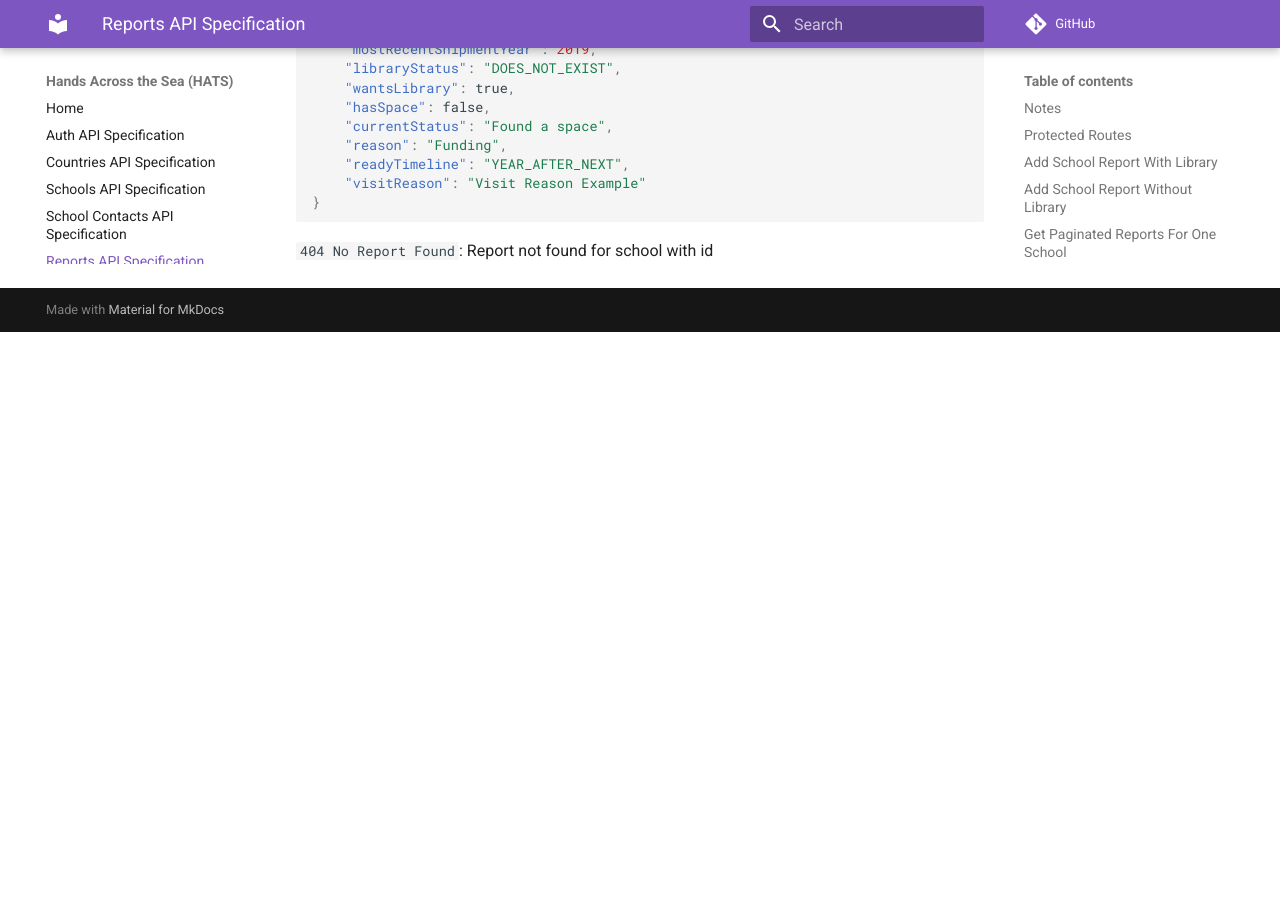
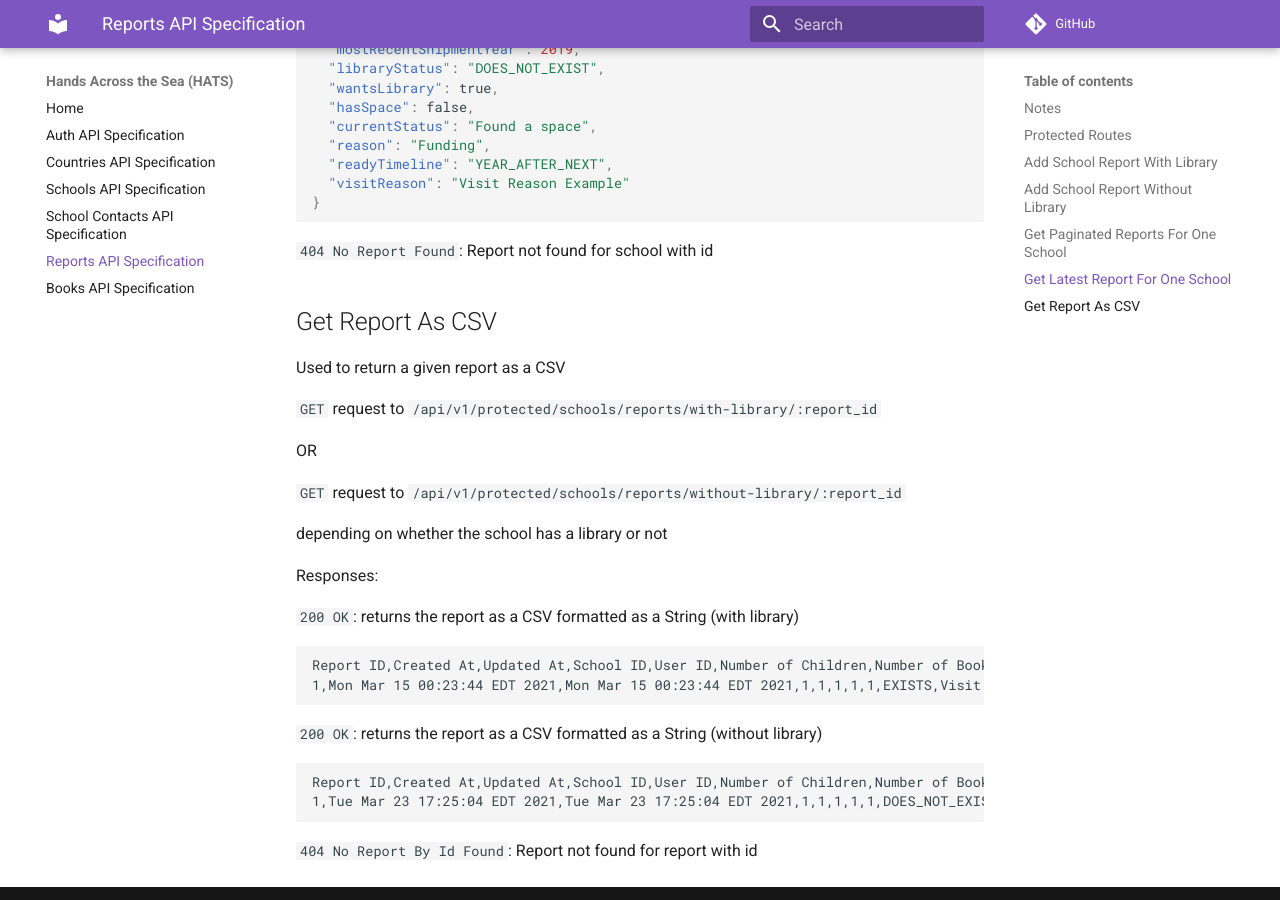
Before and after one commit to Code-4-Community/c4c-dev-docs, an MkDocs documentation site: the page built from docs/hats/api-spec-school-report.md, in a window 1280 px wide and 900 px high, scrolled down 5292 px. Built offline with MkDocs 1.6.1 and Material for MkDocs 9.7.7, drawn with Linux system fonts in a browser that asks for light colours; comment, search, counter and statistics services are not loaded; before the commit the page ends 5624 px from its top, so only the background shows below that.

Commit message:
added docs for downloading report as csv

````diff
--- a/docs/hats/api-spec-school-report.md
+++ b/docs/hats/api-spec-school-report.md
@@ -254,21 +254,48 @@ Responses:
 `200 OK`: returns the latest report without library if `libraryStatus` is `"DOES_NOT_EXIST"`:
 ```json
 {
-    "id": 3,
-    "createdAt": "Tue Feb 16 18:29:38 EST 2021",
-    "updatedAt": "Tue Feb 16 18:29:38 EST 2021",
-    "schoolId": 439,
-    "userId": 1,
-    "numberOfChildren": 20,
-    "numberOfBooks": 10,
-    "mostRecentShipmentYear": 2019,
-    "libraryStatus": "DOES_NOT_EXIST",
-    "wantsLibrary": true,
-    "hasSpace": false,
-    "currentStatus": "Found a space",
-    "reason": "Funding",
-    "readyTimeline": "YEAR_AFTER_NEXT",
-    "visitReason": "Visit Reason Example"
+  "id": 3,
+  "createdAt": "Tue Feb 16 18:29:38 EST 2021",
+  "updatedAt": "Tue Feb 16 18:29:38 EST 2021",
+  "schoolId": 439,
+  "userId": 1,
+  "numberOfChildren": 20,
+  "numberOfBooks": 10,
+  "mostRecentShipmentYear": 2019,
+  "libraryStatus": "DOES_NOT_EXIST",
+  "wantsLibrary": true,
+  "hasSpace": false,
+  "currentStatus": "Found a space",
+  "reason": "Funding",
+  "readyTimeline": "YEAR_AFTER_NEXT",
+  "visitReason": "Visit Reason Example"
 }
 ```
 `404 No Report Found`: Report not found for school with id
+
+## Get Report As CSV
+Used to return a given report as a CSV
+
+`GET` request to `/api/v1/protected/schools/reports/with-library/:report_id`
+
+OR
+
+`GET` request to `/api/v1/protected/schools/reports/without-library/:report_id`
+
+depending on whether the school has a library or not
+
+Responses:
+
+`200 OK`: returns the report as a CSV formatted as a String (with library)
+```
+Report ID,Created At,Updated At,School ID,User ID,Number of Children,Number of Books,Most Recent Shipment Year,Library Status,Visit Reason,Is Shared Space,Has Inviting Space,Assigned Person Role,Assigned Person Title,Apprenticeship Program,Trains Mentors and Apprentices,Has Checkin Timetables,Has Book Checkout System,Number of Student Librarians,Has Sufficient Training,Teacher Support,Parent Support
+1,Mon Mar 15 00:23:44 EDT 2021,Mon Mar 15 00:23:44 EDT 2021,1,1,1,1,1,EXISTS,Visit Reason Example,true,true,PART_TIME,LIBRARIAN,OTHER,true,true,true,0,true,Teacher Support Example,Parent Support Example
+```
+
+`200 OK`: returns the report as a CSV formatted as a String (without library)
+```
+Report ID,Created At,Updated At,School ID,User ID,Number of Children,Number of Books,Most Recent Shipment Year,Library Status,Visit ReasonWants Library,Has Space,Current Status,Reason,Ready Timeline
+1,Tue Mar 23 17:25:04 EDT 2021,Tue Mar 23 17:25:04 EDT 2021,1,1,1,1,1,DOES_NOT_EXIST,hi,true,true,hi,,UPCOMING_SCHOOL_YEAR
+```
+
+`404 No Report By Id Found`: Report not found for report with id
````
